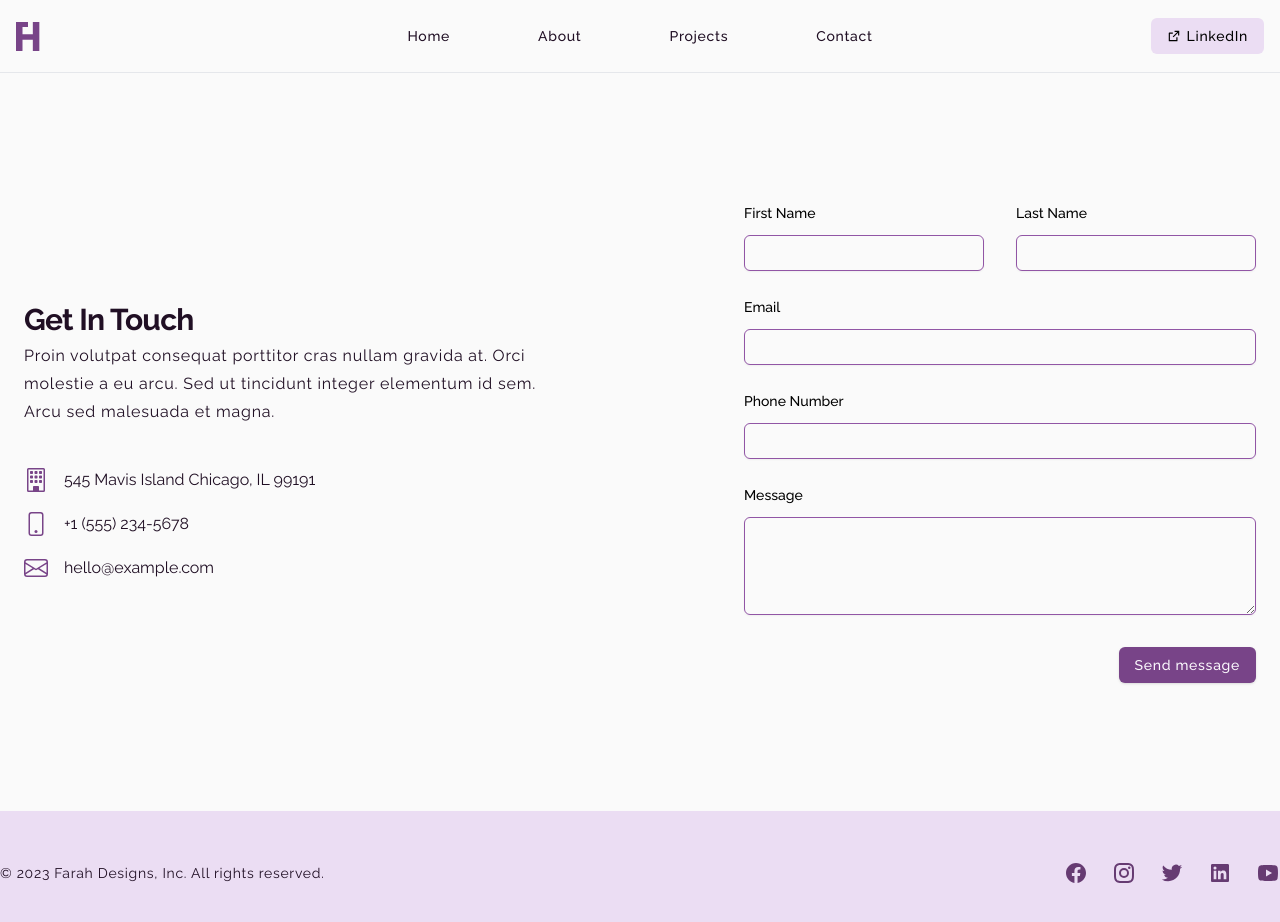
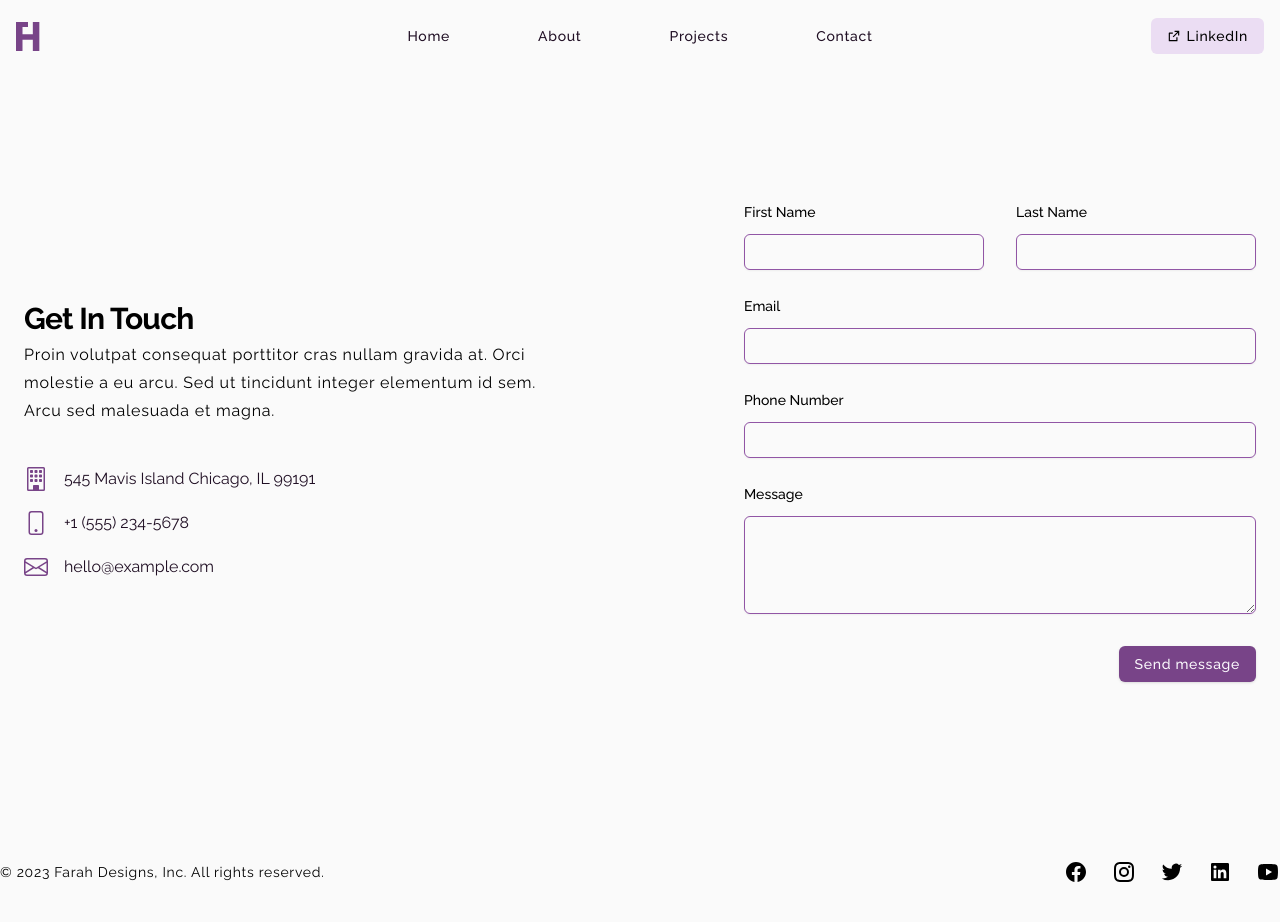
Before and after one commit to Justin-Bento/farah-hakimpour, a Next.js app: page /contact in a window 1280 px wide. Shown: the top 922 px of the page. Built offline with nearby package versions, Linux system fonts and the light colour scheme.

Commit message:
removed background and text color

```diff
--- a/src/components/Appbar.tsx
+++ b/src/components/Appbar.tsx
@@ -8,7 +8,7 @@ export default function Appbar() {
   const [mobileMenuOpen, setMobileMenuOpen] = useState(true);
   const onClick = () => setMobileMenuOpen((mobileMenuOpen) => !mobileMenuOpen);
   return (
-    <header className="p-4 border-b bg-primary-10 lg:p-4">
+    <header className="p-4 lg:p-4">
       <div className="grid grid-cols-1 gap-6 justify-evenly lg:container lg:mx-auto lg:items-center lg:grid-cols-3">
         <div className="flex justify-between">
           <Link href="/">
--- a/src/components/Footer.tsx
+++ b/src/components/Footer.tsx
@@ -4,18 +4,18 @@ import { footer_navigation } from "../../lib/data";
 
 export default function Footer() {
   return (
-    <footer className="bg-primary-200">
+    <footer>
       <div className="px-6 py-12 lg:px-0 lg:mx-auto lg:container md:flex md:items-center md:justify-between">
         <div className="flex justify-center space-x-6 md:order-2">
           {footer_navigation.map((item) => (
-            <Link key={item.name} href={item.href} className="transition-all text-primary-800 hover:opacity-80">
+            <Link key={item.name} href={item.href} className="transition-all hover:opacity-80">
               <span className="sr-only">{item.name}</span>
               <item.icon className="w-6 h-6" aria-hidden="true" />
             </Link>
           ))}
         </div>
         <div className="mt-8 md:order-1 md:mt-0">
-          <p className="text-sm leading-7 tracking-wider text-primary-960">
+          <p className="text-sm leading-7 tracking-wider ">
             &copy; {new Date().getFullYear()} Farah Designs, Inc. All rights reserved.
           </p>
         </div>
--- a/src/pages/contact.tsx
+++ b/src/pages/contact.tsx
@@ -20,10 +20,10 @@ export default function Contact() {
         <div className="grid items-center grid-cols-1 gap-8 lg:container lg:mx-auto lg:grid-cols-2">
           <div className="relative ">
             <div className="mx-auto lg:mx-0 lg:max-w-lg">
-              <h2 className="mb-1 text-3xl font-bold tracking-tight capitalize scroll-m-20 text-primary-960">
+              <h2 className="mb-1 text-3xl font-bold tracking-tight capitalize scroll-m-20">
                 Get in touch
               </h2>
-              <p className="leading-7 tracking-wider text-primary-960">
+              <p className="leading-7 tracking-wider">
                 Proin volutpat consequat porttitor cras nullam gravida at. Orci
                 molestie a eu arcu. Sed ut tincidunt integer elementum id sem.
                 Arcu sed malesuada et magna.
@@ -33,7 +33,7 @@ export default function Contact() {
                   <dt className="flex-none">
                     <span className="sr-only">Address</span>
                     <BsBuilding
-                      className="w-6 text-primary-700 h-7"
+                      className="w-6 text-primary-700 dark:text-primary-50/70 h-7"
                       aria-hidden="true"
                     />
                   </dt>
@@ -43,7 +43,7 @@ export default function Contact() {
                   <dt className="flex-none">
                     <span className="sr-only">Telephone</span>
                     <BsPhone
-                      className="w-6 text-primary-700 h-7"
+                      className="w-6 text-primary-700 dark:text-primary-50/70 h-7"
                       aria-hidden="true"
                     />
                   </dt>
@@ -60,7 +60,7 @@ export default function Contact() {
                   <dt className="flex-none">
                     <span className="sr-only">Email</span>
                     <BsEnvelope
-                      className="w-6 text-primary-700 h-7"
+                      className="w-6 text-primary-700 dark:text-primary-50/70 h-7"
                       aria-hidden="true"
                     />
                   </dt>
--- a/src/pages/index.tsx
+++ b/src/pages/index.tsx
@@ -12,7 +12,7 @@ export default function index() {
       <main className="p-4 py-12 md:p-0 lg:container lg:mx-auto lg:p-0">
         <div className="flex flex-col items-start gap-8 md:flex-row md:justify-between md:items-center">
           <div className="">
-            <h1 className="text-5xl font-extrabold tracking-normal scroll-m-20 text-primary-960 ">Hi &#128075;, I&#39;m Farah Hakimpour!</h1>
+            <h1 className="text-5xl font-extrabold tracking-normal scroll-m-20 ">Hi &#128075;, I&#39;m Farah Hakimpour!</h1>
             <p className="mt-3 text-xl leading-7 tracking-wider">See my designs, art, and love of the colour purple!</p>
             <Link href="/projects">
               <Button variant="secondary" className="mt-6">View My Work</Button>
--- a/src/pages/projects.tsx
+++ b/src/pages/projects.tsx
@@ -18,7 +18,7 @@ export default function projects({ posts }: AllPosts) {
       <main className="p-4 my-16 lg:container lg:mx-auto sm:p-0">
         <section className="space-y-1.5">
           <h1 className="pb-2 text-3xl font-extrabold tracking-normal capitalize transition-colors scroll-m-20 first:mt-0">Here is where all projects will be listed</h1>
-          <p className="text-base tracking-wide lg:text-xl text-primary-960/70">Lorem ipsum dolor sit amet, consectetur adipisicing elit. Rem ipsa, possimus repellat voluptatem ad molestias eius iste obcaecati. Optio ut eligendi ipsam eos aliquam magni! Explicabo voluptatum fugiat rem dolor!</p>
+          <p className="text-base tracking-wide lg:text-xl">Lorem ipsum dolor sit amet, consectetur adipisicing elit. Rem ipsa, possimus repellat voluptatem ad molestias eius iste obcaecati. Optio ut eligendi ipsam eos aliquam magni! Explicabo voluptatum fugiat rem dolor!</p>
         </section>
         <GridList Columns="grid-cols-1 md:grid-cols-2" className='my-8'>
           {posts.map((post: any) => {
--- a/src/pages/projects/[slug].tsx
+++ b/src/pages/projects/[slug].tsx
@@ -17,7 +17,7 @@ export default function ProjectsSlug({ post }: any) {
         <article>
           <section className="space-y-4">
             <h1 className="text-4xl font-extrabold tracking-wide scroll-m-20">{post.title}</h1>
-            <p className="text-xl tracking-wide text-primary-960/80">{post.description}</p>
+            <p className="text-xl tracking-wide">{post.description}</p>
             <div className="relative aspect-video ">
               <Image fill quality={40} src={urlFor(post.mainImage).url()} alt={`Image of ${post.title}`} className="object-cover " />
             </div>
```
